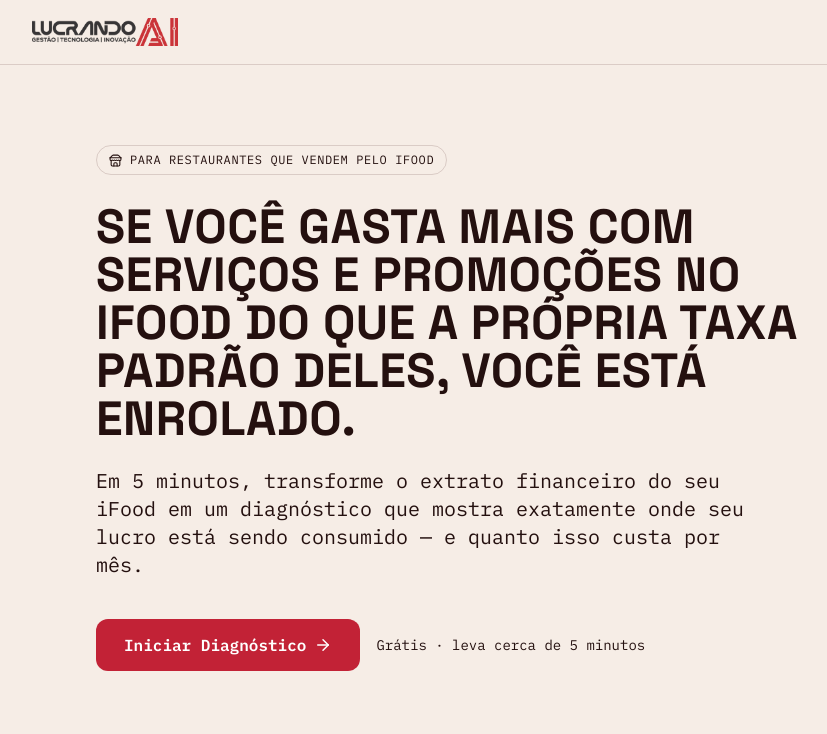
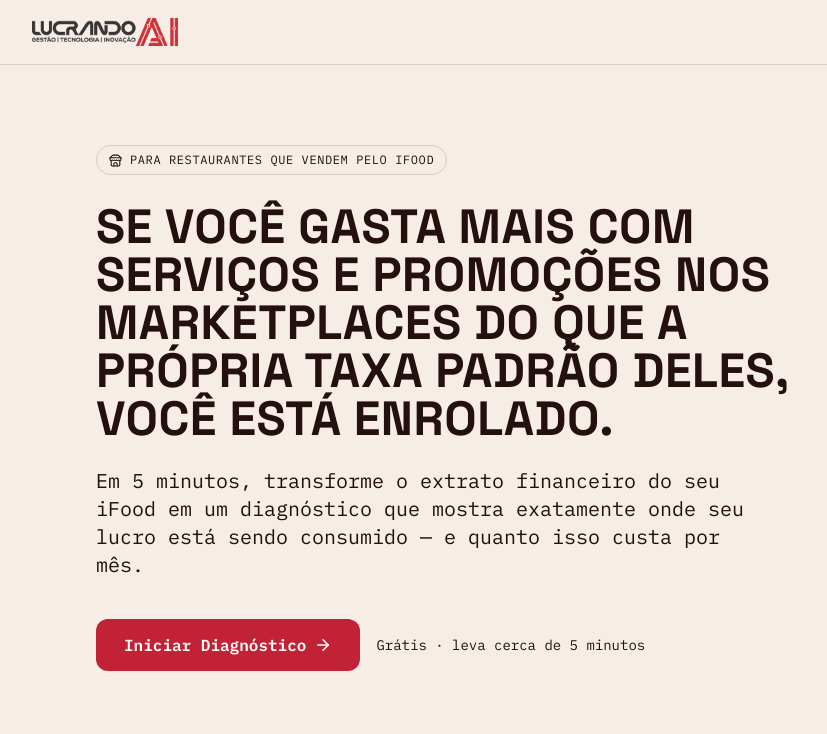
Before and after one commit to alexandrecoutolcd/lcd-diagnostico-ifood, a Next.js app: page / in a window 1280 px wide. Shown: the top 734 px of the page, without its empty margins (64-891 px from the left). Built offline with nearby package versions, Linux system fonts and the light colour scheme.

Commit message:
alteração na headline

```diff
--- a/components/diagnostico/LandingScreen.tsx
+++ b/components/diagnostico/LandingScreen.tsx
@@ -12,7 +12,7 @@
           <Store size={13} /> Para restaurantes que vendem pelo iFood
         </div>
         <h1 className="heading text-[2.1rem] leading-[1.15] md:text-5xl font-semibold mb-6 max-w-3xl">
-          Se você gasta mais com Serviços e Promoções no iFood do que a própria taxa padrão deles, você está enrolado.
+          Se você gasta mais com Serviços e Promoções nos MARKETPLACES do que a própria taxa padrão deles, você está enrolado.
         </h1>
         <p className="text-body text-lg md:text-xl max-w-2xl leading-relaxed mb-10 normal-case">
           Em 5 minutos, transforme o extrato financeiro do seu iFood em um diagnóstico que mostra
```
